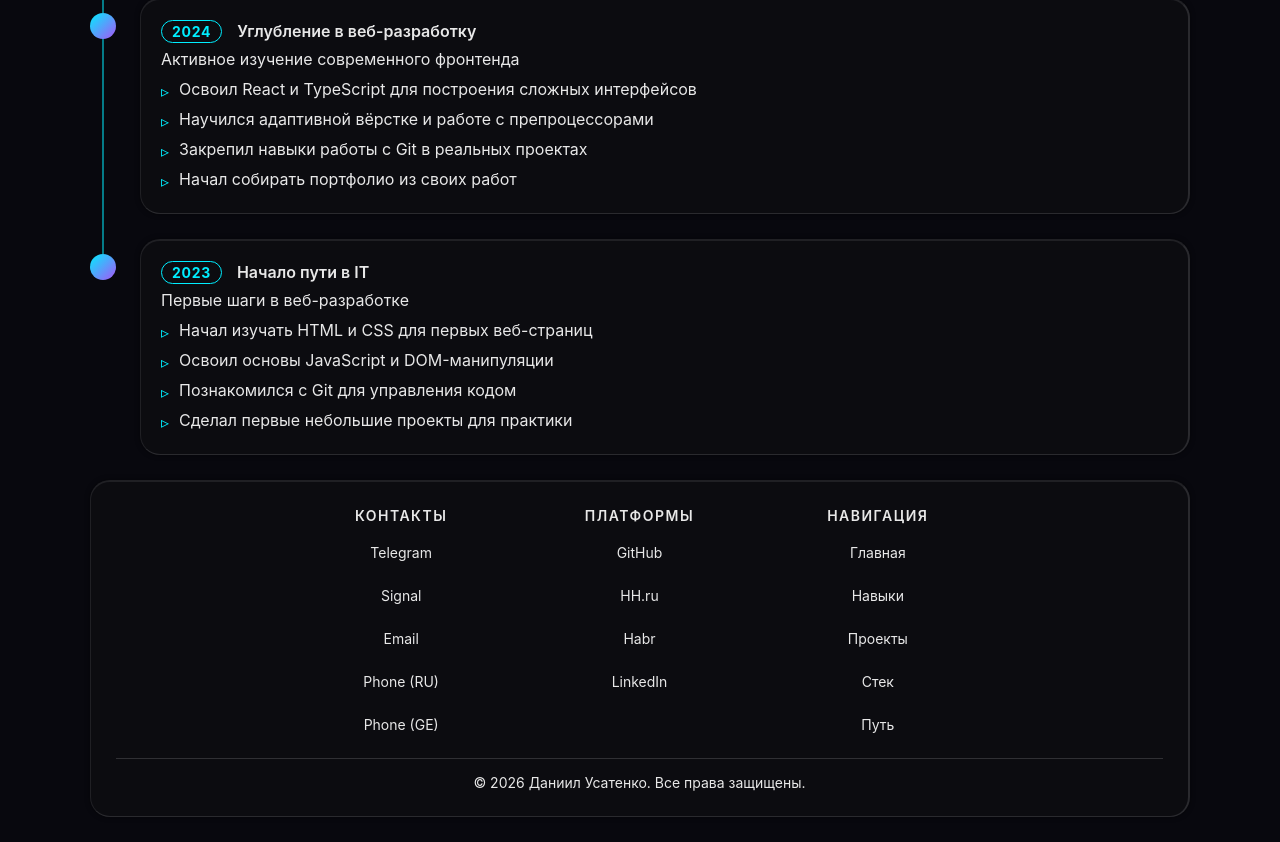
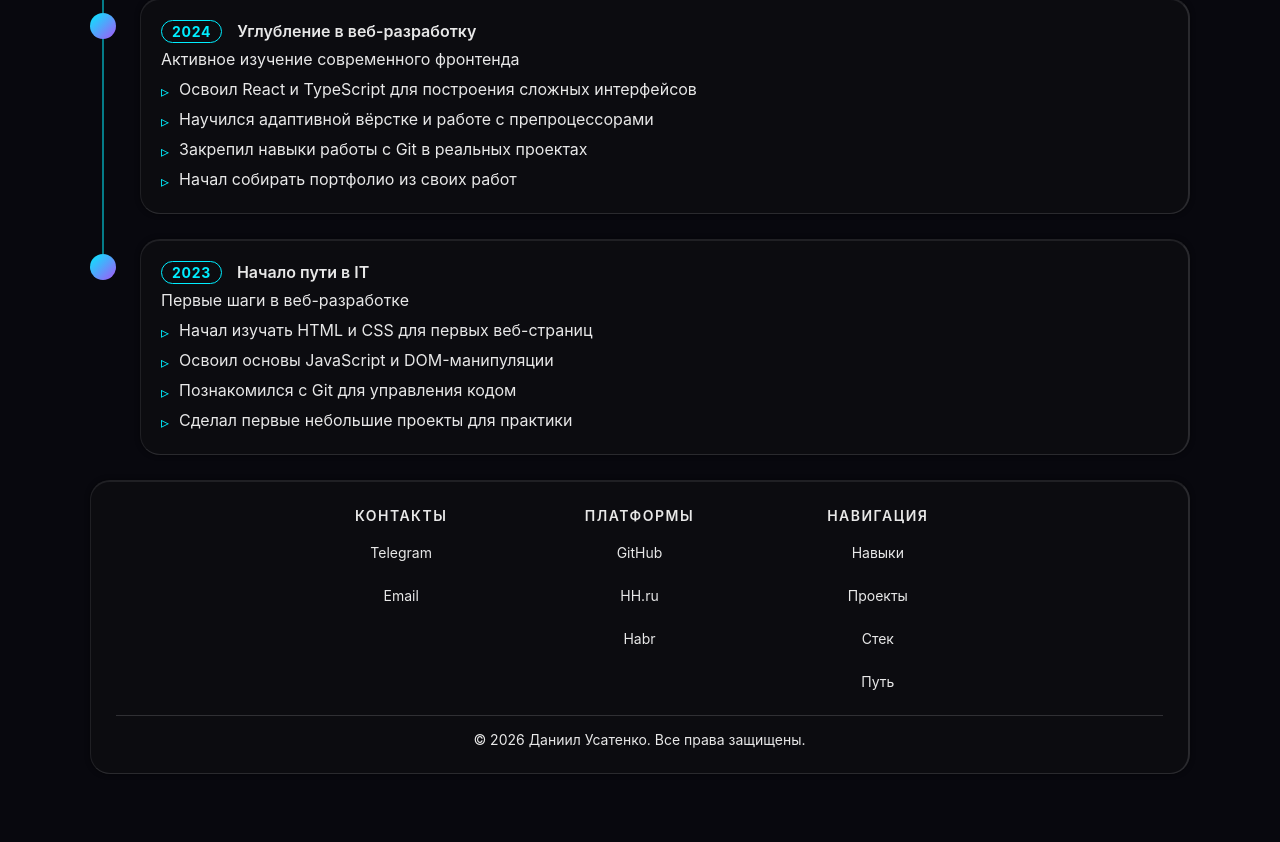
Before and after one commit to daniilusatenko/business-card, a React (Vite) app: page / in a window 1280 px wide. Shown: the part 4584-5426 px from the top of the page. After the commit the page ends 5383 px from the top, so only its background shows below. Built offline with nearby package versions, Linux system fonts and the light colour scheme; a web font is replaced by a local one.

Commit message:
refactor(contacts): clean up footer data for privacy

```diff
--- a/src/data.ts
+++ b/src/data.ts
@@ -245,21 +245,16 @@ export const timeline = [
 export const footer = {
   contacts: [
     { href: "https://t.me/SSH_CONNECTED", label: "Telegram" },
-    { href: "https://signal.me/#p/daniilusatenko.27", label: "Signal" },
     { href: "mailto:support@daniilusatenko.com", label: "Email" },
-    { href: "tel:+79055755751", label: "Phone (RU)" },
-    { href: "tel:+995599715975", label: "Phone (GE)" },
   ],
   socials: [
     { href: "https://github.com/daniilusatenko", label: "GitHub" },
     { href: "https://hh.ru/resume/daniilusatenko", label: "HH.ru" },
     { href: "https://habr.com/ru/users/daniilusatenko", label: "Habr" },
-    { href: "https://linkedin.com/in/daniilusatenko", label: "LinkedIn" },
   ],
 };
 
 export const navigation = [
-  { id: "top", label: "Главная" },
   { id: "skills", label: "Навыки" },
   { id: "projects", label: "Проекты" },
   { id: "stack", label: "Стек" },
```
